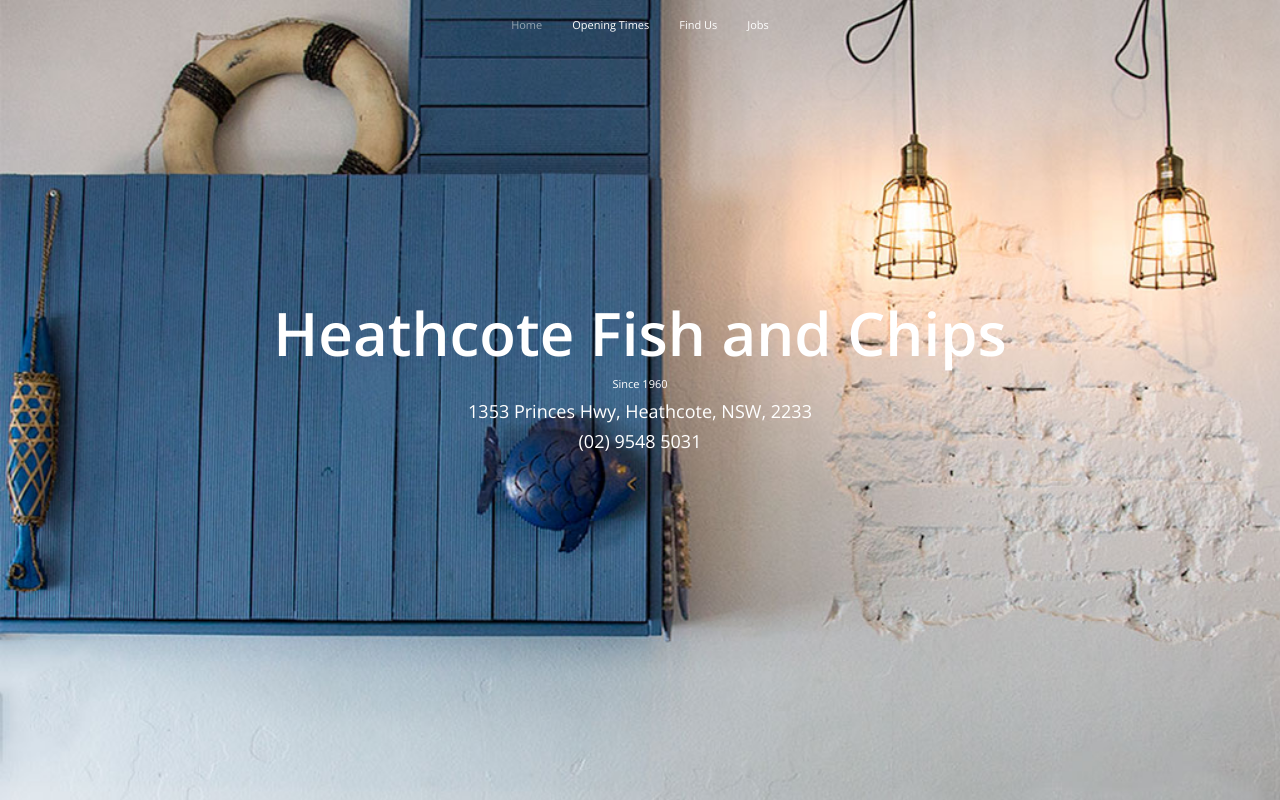
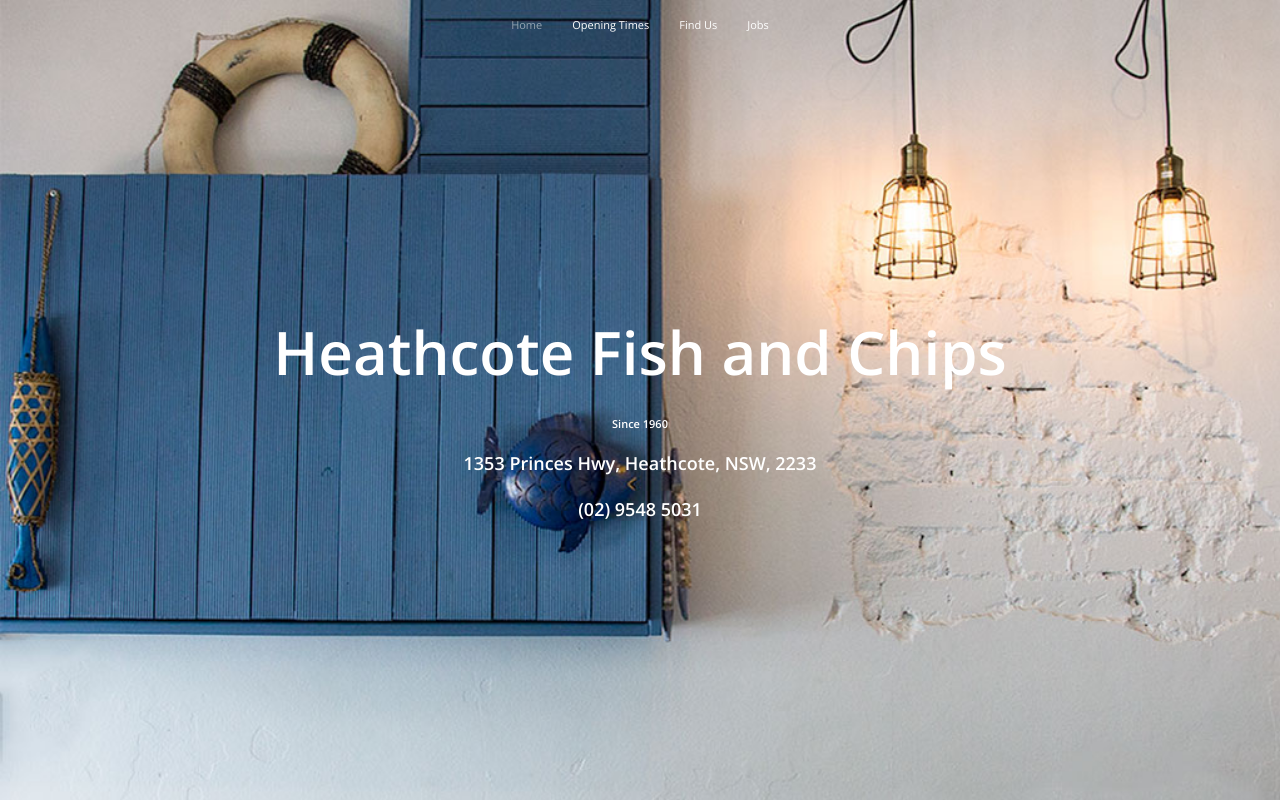
Before and after one commit to superdev810/heathcote-fish-n-chips, a React (Create React App) app: page / in a window 1280 px wide. Built offline with nearby package versions, Linux system fonts and the light colour scheme.

Commit message:
landing page 0705-2

```diff
--- a/src/App.css
+++ b/src/App.css
@@ -42,18 +42,3 @@
   opacity: 0.5;
   color: white;
 }
-
-.App > .title{
-  margin: 20% auto auto auto;
-  color: #fff;
-  text-align: center;
-}
-
-.title h1{
-  font-size: 60px;
-  font-weight: 600;
-}
-
-.title p{
-  font-size: 11px;
-}
--- a/src/App.js
+++ b/src/App.js
@@ -37,12 +37,6 @@ class App extends Component {
           </Nav>
         </Navbar>
         <Routes />
-        <div className="title">
-          <h1>Heathcote Fish and Chips</h1>
-          <p>Since 1960</p>
-          <h4>1353 Princes Hwy, Heathcote, NSW, 2233</h4>
-          <h4>(02) 9548 5031</h4>
-        </div>
       </div>
     );
   }
--- a/src/containers/FindUs.js
+++ b/src/containers/FindUs.js
@@ -2,7 +2,7 @@ import React from 'react';
 
 const FindUs = () => (
   <div>
-    <h1></h1>
+    <h1>Find Us</h1>
   </div>
 );
 
--- /dev/null
+++ b/src/containers/Home.css
@@ -0,0 +1,20 @@
+.title{
+  margin: 20% auto auto auto;
+  color: #fff;
+  text-align: center;
+  font-weight: 600;
+}
+
+.title .main_title{
+  font-size: 60px;
+  padding: 10px;
+}
+
+.title .sub_title{
+  font-size: 18px;
+  padding: 10px;
+}
+.title .since{
+  font-size: 11px;
+  padding: 10px;
+}
--- a/src/containers/Home.js
+++ b/src/containers/Home.js
@@ -1,8 +1,12 @@
 import React from 'react';
+import './Home.css';
 
 const Home = () => (
-  <div>
-    <h1></h1>
+  <div className="title">
+    <div className="main_title">Heathcote Fish and Chips</div>
+    <div className="since">Since 1960</div>
+    <div className="sub_title">1353 Princes Hwy, Heathcote, NSW, 2233</div>
+    <div className="sub_title">(02) 9548 5031</div>
   </div>
 );
 
```
Also changed, not shown: src/Routes.js (line endings or trailing spaces), src/index.css (line endings or trailing spaces).
